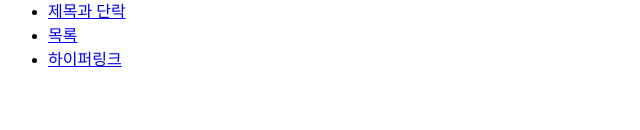
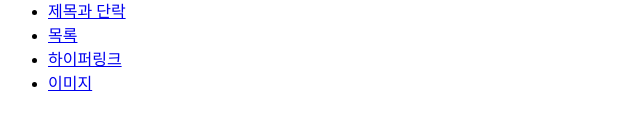
Before and after one commit to jackqrim/study-1, a plain HTML site: page index.html in a window 1280 px wide. Shown: the part 146-276 px from the top of the page, 0-640 px from the left. Drawn offline with Linux system fonts and the light colour scheme.

Commit message:
이미지 요소 추가

```diff
--- a/index.html
+++ b/index.html
@@ -13,6 +13,7 @@
     <li><a href="view/heading.html">제목과 단락</a></li>
     <li><a href="view/list.html">목록</a></li>
     <li><a href="view/anchor.html">하이퍼링크</a></li>
+    <li><a href="view/img.html">이미지</a></li>
   </ul>
 </body>
 </html>
```
